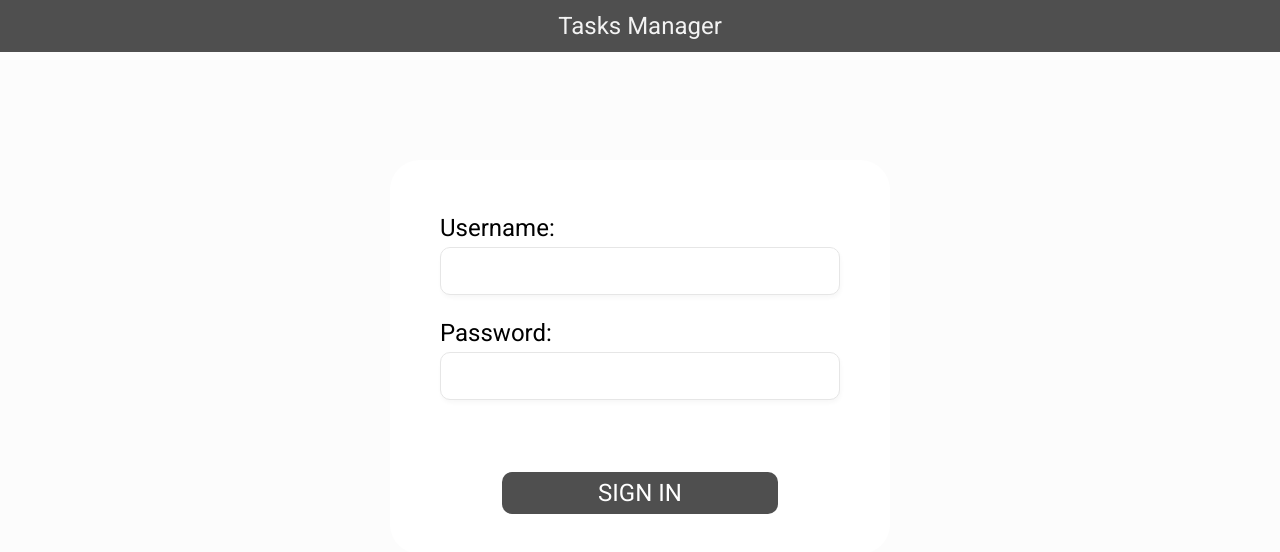
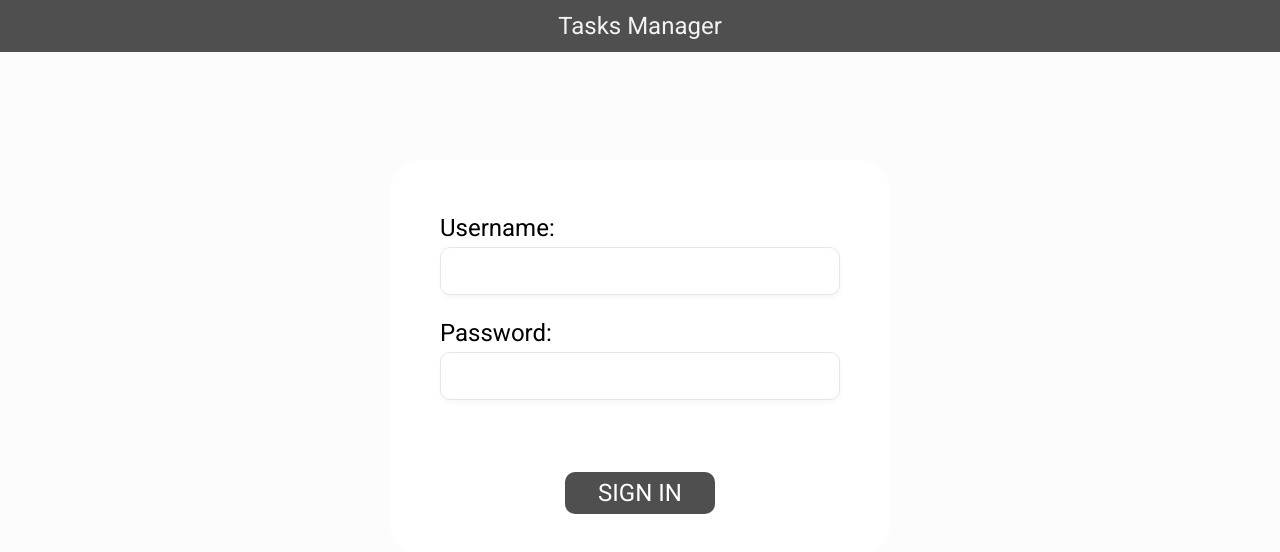
Before and after one commit to klaimyt/task-manager, a React (Create React App) app in the folder frontend/: page /login in a window 1280 px wide. Shown: the top 552 px of the page. Built offline with nearby package versions, Linux system fonts and the light colour scheme.

Commit message:
Fix button css and modal scroll

```diff
--- a/frontend/src/components/Modal/Modal.js
+++ b/frontend/src/components/Modal/Modal.js
@@ -18,9 +18,10 @@ const Modal = (props) => {
           margin: "0",
           width: "50%",
           maxWidth: "50%",
+          overflowY: 'scroll'
         }}
       >
-        <div style={scrollbarStyle}>{props.children}</div>
+        {props.children}
       </Card>
       <Backdrop onClick={props.onClose} />
     </>,
--- a/frontend/src/components/ui/Button.module.css
+++ b/frontend/src/components/ui/Button.module.css
@@ -19,8 +19,10 @@ button:active {
 }
 
 .btn-long {
-  padding: 0.3rem 4rem;
-  font-size: 24;
+  width: 30%;
+  min-width: fit-content;
+  max-width: 400px;
+  font-size: 24px;
   background: #4f4f4f;
   color: #fff;
 }
```
